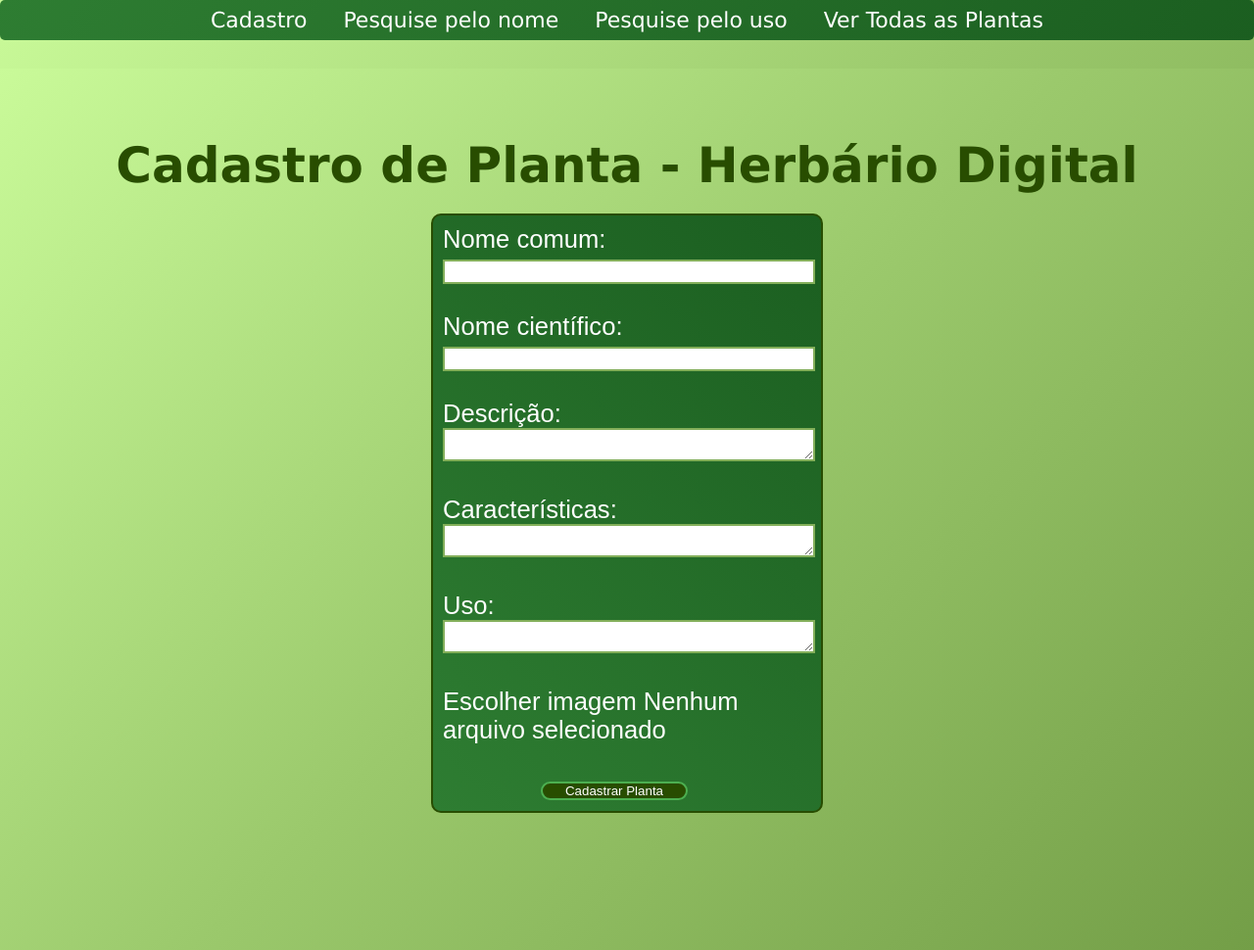
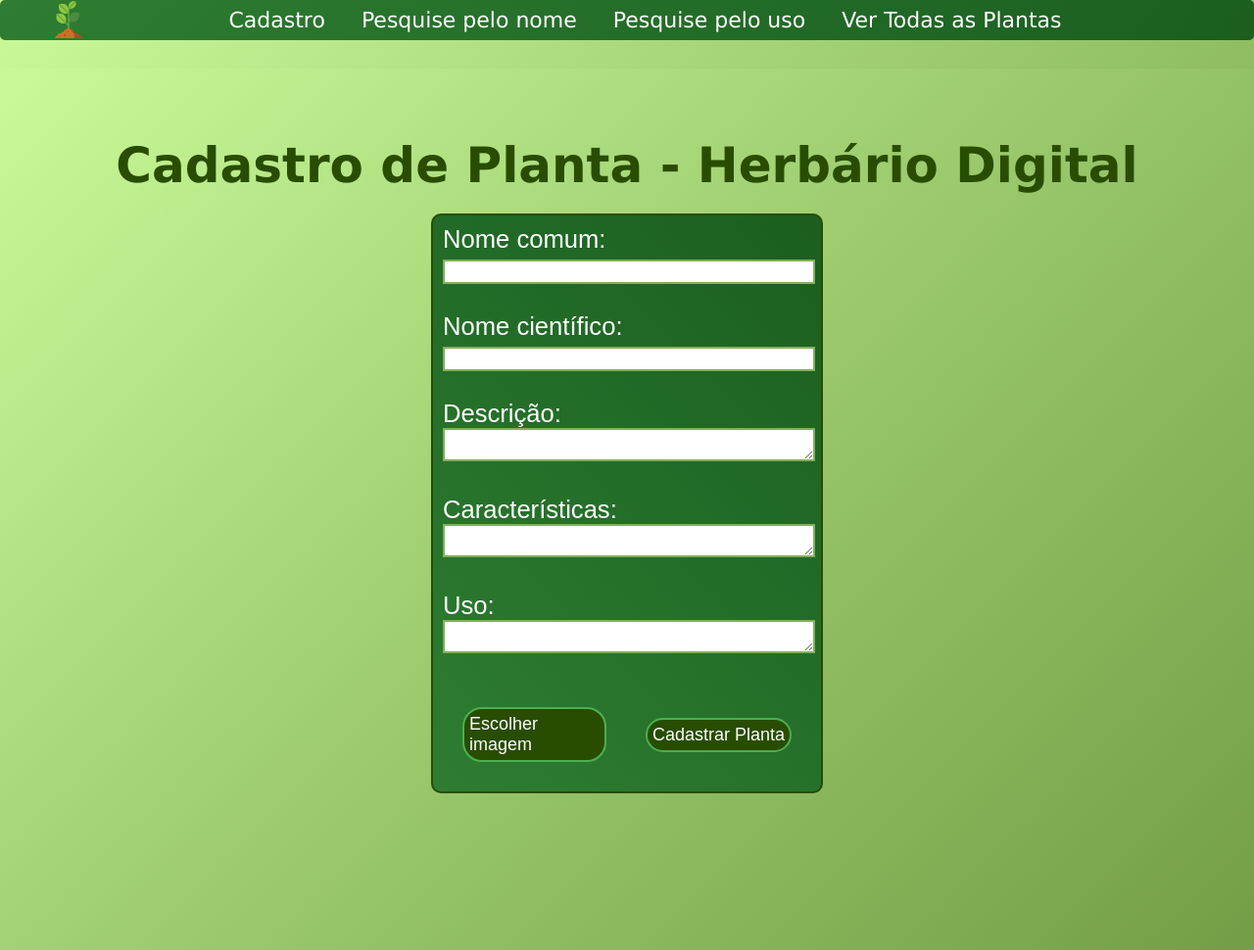
Before and after one commit to hunter2112/Projeto-Integrador-Modulo-D, a PHP site: page /cadastro.html in a window 1280 px wide. Shown: the whole page at 98% size. Run offline with PHP 8.4, Linux system fonts and the light colour scheme.

Commit message:
Adicionado front-end do cadastro e ícone na navbar

```diff
--- a/assets/css/base.css
+++ b/assets/css/base.css
@@ -325,10 +325,18 @@ img {
   border: 2px solid #284d00;
   border-radius: 10px;
 }
+.botoes{
+  display: flex;
+  justify-content: center;
+  align-items: center;
+}
 .botao_cadastro{
-  margin-left: 100px;
+  margin: 20px;
+  align-items: center;
+  font-size: large;
   font-family: fantasy;
-  width: 150px;
+  width: fit-content;
+  padding: 5px;
   background-color: #284d00;
   border: 2px solid #4caf50;
   border-radius: 20px;
@@ -347,7 +355,15 @@ textarea{
   border: 2px solid #83af5a;
 }
 #file-name{
-  font-size: 0.9;
+  font-size: medium
+}
+.site_logo{
+  width: 40px;
+  height: 40px;
+  margin-left: 50px;
+  position: fixed;
+  top: 0;
+  left: 0;
 }
 
 /* Don't need button navigation */
@@ -356,8 +372,7 @@ textarea{
     display: flex;
     align-items: center;
     justify-content: center;
-<<<<<<< HEAD
   }
 }
-========
+
 }
--- a/base.html
+++ b/base.html
@@ -16,6 +16,9 @@
   <body>
     <!--Barra de Navegação centralizada com links direcionais-->
     <nav class="navbar centro">
+      <div class="nav-item">
+        <a class="navlink" href="base.html"><img class="site_logo" src="assets/img/plant_icon.png" alt="logo"></a>
+      </div>
       <div class="nav-item">
         <a class="navlink" href="cadastro.html">Cadastro</a>
         <div class="underline"></div>
--- a/cadastro.html
+++ b/cadastro.html
@@ -16,6 +16,9 @@
 <body>
   <!--Barra de Navegação centralizada com links direcionais-->
     <nav class="navbar centro">
+      <div class="nav-item">
+        <a class="navlink" href="base.html"><img class="site_logo" src="assets/img/plant_icon.png" alt="logo"></a>
+      </div>
       <div class="nav-item">
         <a class="navlink" href="cadastro.html">Cadastro</a>
         <div class="underline"></div>
@@ -58,20 +61,24 @@
     <label for="uso">Uso:</label> <br>
     <textarea id="uso" name="uso"></textarea>  <br>
     <br>
+    <div class="botoes">
     <!-- Upload de imagem da planta -->
-    <label for="imagem">Escolher imagem</label>
-    <input type="file" id="imagem" class="botao_cadastro" name="imagem" accept="image/*" hidden>
-    <span id="file-name">Nenhum arquivo selecionado</span> <br>
+    <label for="imagem" class="botao_cadastro">Escolher imagem</label>
+    <input type="file" id="imagem" name="imagem" accept="image/*" hidden>
+    <br>
     <br>
     <!-- Botão de envio -->
     <input class="botao_cadastro" type="submit" value="Cadastrar Planta"> <br>
+    </div>
+
   </form>
 
   <!-- Div onde vamos exibir mensagens de sucesso/erro -->
   <div id="mensagem"></div>
 
   <!-- SCRIPT JAVASCRIPT -->
-   <script>
+
+  <script>
   const input = document.getElementById("imagem");
   const fileName = document.getElementById("file-name");
 
```
